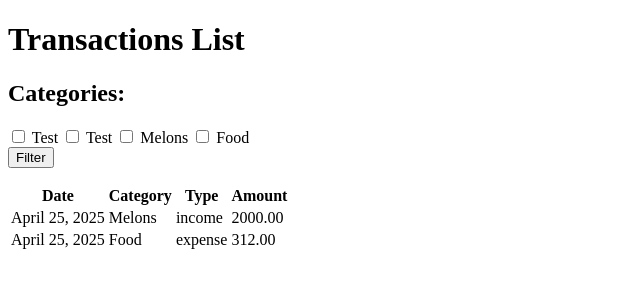
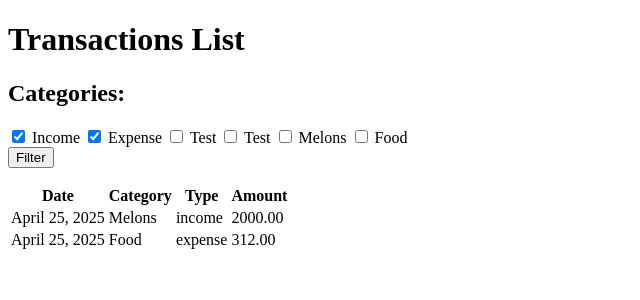
Before and after one commit to loriencho/gtMoneyParce, a Django app: template financials/templates/financials/transactions-list.html in a window 1280 px wide. Shown: the part 114-414 px from the top of the page, without its empty margins (0-640 px from the left). Run offline with Django 5.2, Linux system fonts and the light colour scheme; the template is opened without the code that fills it: values that come from a table or form of the project are taken from there, others are empty; data comes from the database, SQL or seed files in the repository.

Commit message:
Added income/expense filtering

```diff
--- a/financials/templates/financials/transactions-list.html
+++ b/financials/templates/financials/transactions-list.html
@@ -16,6 +16,10 @@
 {%  if categories %}
     <form method="GET">
         <div>
+        <input id="Income" type="checkbox" name="Income" checked="checked">
+        <label for="Income">Income</label>
+        <input id="Expense" type="checkbox" name="Expense" checked="checked">
+        <label for="Expense">Expense</label>
         {% for category in categories %}
             <input id={{ category.name }} type="checkbox" name={{ category.name }}>
             <label for={{ category.name }}>{{ category.name }}</label>
```
Also changed, not shown: financials/views.py (+7 -3 lines).
